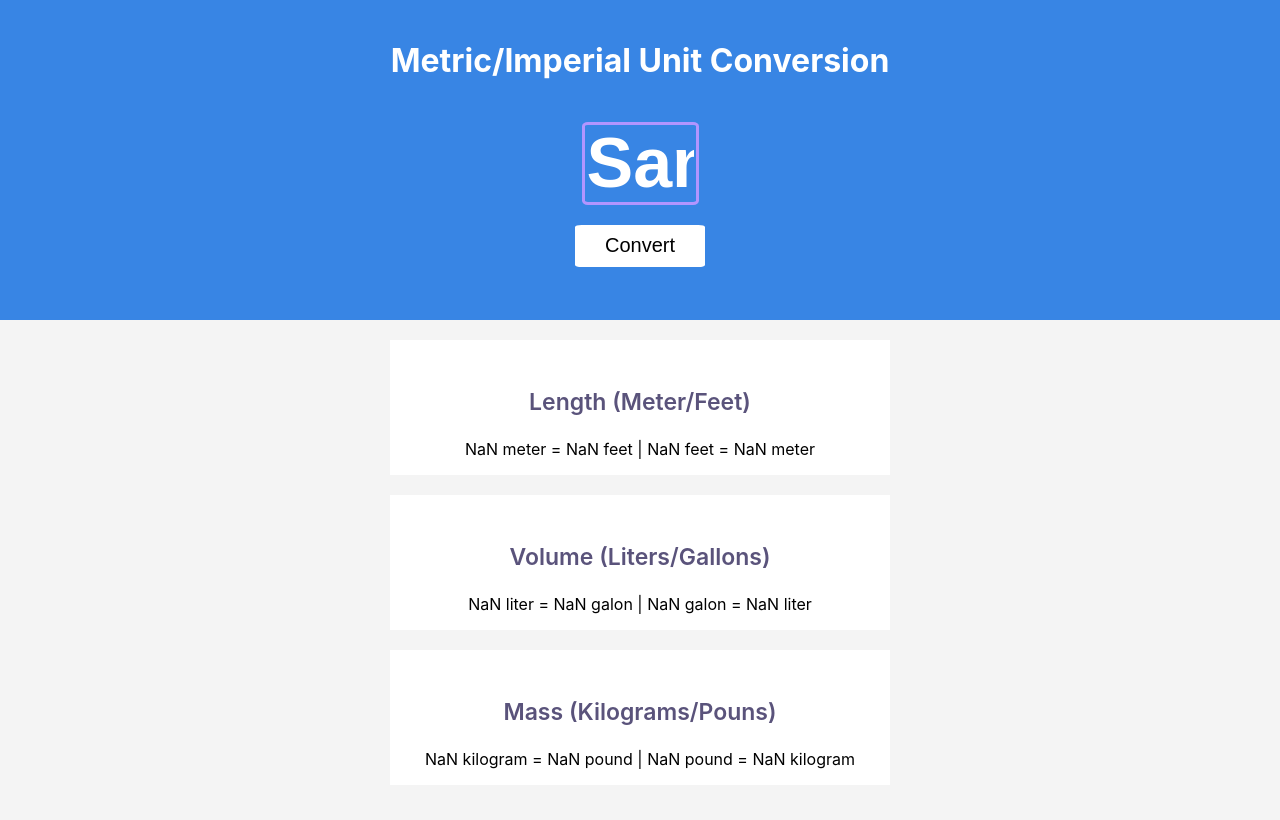
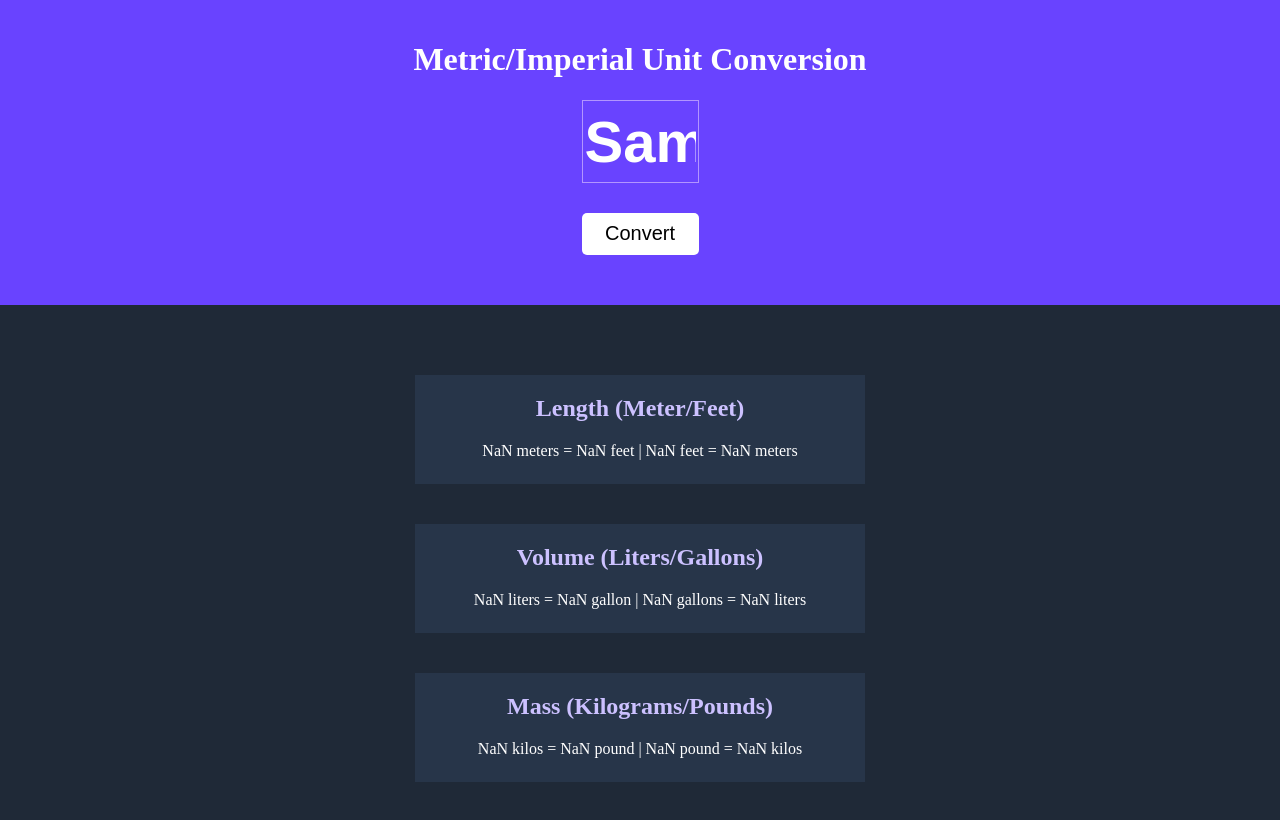
Before and after one commit to mo2men221/Unit-Converter, a website built with Vite: page index.html in a window 1280 px wide. Both pictures are taken after typing "Sample" into the empty fields and a click on the button "Convert". Built offline with nearby package versions, Linux system fonts and the light colour scheme.

Commit message:
new version

```diff
--- a/index.css
+++ b/index.css
@@ -1,58 +1,52 @@
 body {
-    font-family: "Inter", sans-serif;
     margin: 0;
-    padding:0;
+    background: #1F2937;
+}
+#hero{
+    background: #6943FF;
+    height: 285px;
+    color: white;
+    padding-top: 20px;
+    display: flex;
+    flex-direction: column;
+    align-items: center;
+}
+h1{
+    font-weight: bold;
+}
+#conversion-input{
+    height: 83px;
+    width: 117px;
+    background: none;
+    border: 1px solid #B295FF;
     text-align: center;
-    background: #F4F4F4;
+    color: white;
+    font-size: 58px;
+    font-weight: bold;
+    margin-bottom: 30px;
 }
-#hero-section{
+#conversion-btn{
+    width: 117px;
+    height: 42px;
+    background: white;
+    border: none;
+    border-radius: 5px;
+    font-size: 20px;
+}
+#calculation-section{
+    text-align: center;
+    margin: 50px;
     display: flex;
+    flex-direction: column;
     align-items: center;
-    flex-direction: column;
-    background: #3885e4;
-    height: 300px;
-    padding-top: 20px;
-    gap: 20px;
-    color: #ffff;
 }
-#unit{
-    background: none;
-    border: 3px solid #B295FF;
-    border-radius: 5%;
-    color: #ffff;
-    font-size: 70px;
-    font-weight: bold;
-    text-align: center;
-    width: 117px;
-    height: 83px;
+h2{
+    color: #CCC1FF;
 }
-#unitBtn{
-    font-size: 20px;
-    width: 130px;
-    height: 42px;
-    background: #ffff;
-    border: none;
-    border-radius: 5%;
+.calculation{
+    width: 450px;
+    height: 109px;
+    background: #273549;
+    margin: 20px;
+    color: white;
 }
-
-#conversion-section{
-
-    display: flex;
-    align-items: center;
-    flex-direction: column;
-    gap: 20px;
-    margin-top: 20px;
-    margin-bottom: 20px;
-}
-.unit-conversion{
-    background: white;
-    width: 500px;
-    height: 110px;
-    padding-top: 25px;
-
-}
-.Conversion{
-    color: #5A537B;
-    font-size: 23px;
-    font-weight: 600;
-}
--- a/index.html
+++ b/index.html
@@ -3,31 +3,27 @@
         <link rel="stylesheet" href="index.css">
     </head>
     <body>
+        <div id="hero">
+            <h1>Metric/Imperial Unit Conversion</h1>
+            <input type="text" id="conversion-input">
+            <button id="conversion-btn">Convert</button>
+        </div>
+        <div id="calculation-section">
+            <div id="length" class="calculation">
+                <h2>Length (Meter/Feet)</h2>
+                <p id="length-calc"></p>
+            </div>
 
-        <div id="hero-section">
-            <h1>Metric/Imperial Unit Conversion</h1>
-            <input type="text" id="unit">
-            <button id="unitBtn">Convert</button>
+            <div id="volume"class="calculation">
+                <h2>Volume (Liters/Gallons)</h2>
+                <p id="volume-calc"></p>
+            </div>
+
+            <div id="mass"class="calculation">
+                <h2>Mass (Kilograms/Pounds)</h2>
+                <p id="mass-calc"></p>
+            </div>
         </div>
-
-        <div id="conversion-section">
-            <div class="unit-conversion">
-            <h3 class="Conversion">Length (Meter/Feet)</h3>
-            <p id="length"></p>
-        </div>
-
-        <div class="unit-conversion">
-            <h3 class="Conversion">Volume (Liters/Gallons)</h3>
-            <p id="volume"></p>
-        </div>
-
-        <div class="unit-conversion">
-            <h3 class="Conversion">Mass (Kilograms/Pouns)</h3>
-            <p id="mass"></p>
-        </div>
-
-        </div>
-
         <script src="index.js"></script>
     </body>
 </html>
--- a/index.js
+++ b/index.js
@@ -3,30 +3,22 @@
 1 liter = 0.264 gallon
 1 kilogram = 2.204 pound
 */
-let unit = document.getElementById("unit")
-let unitBtn = document.getElementById("unitBtn")
-let length = document.getElementById("length")
-let volume = document.getElementById("volume")
-let mass = document.getElementById("mass")
+let conversionInput = document.getElementById("conversion-input")
+let lengthCalc = document.getElementById("length-calc")
+let volumeCalc = document.getElementById("volume-calc")
+let massCalc = document.getElementById("mass-calc")
 
 const meterToFeet = 3.281
 const literToGallon = 0.264
 const kilogramToPound = 2.204
 
-unitBtn.addEventListener("click", function(){
-    length.textContent = `
-    ${Number(unit.value)} meter = ${(Number(unit.value) * meterToFeet).toFixed(3)} feet
-    |
-    ${Number(unit.value)} feet = ${(Number(unit.value) / meterToFeet).toFixed(3)} meter
-    `
-    volume.textContent = `
-    ${Number(unit.value)} liter = ${(Number(unit.value) * literToGallon).toFixed(3)} galon
-    |
-    ${Number(unit.value)} galon = ${(Number(unit.value) / literToGallon).toFixed(3)} liter
-    `
-    mass.textContent = `
-    ${Number(unit.value)} kilogram = ${(Number(unit.value) * kilogramToPound).toFixed(3)} pound
-    |
-    ${Number(unit.value)} pound = ${(Number(unit.value) / kilogramToPound).toFixed(3)} kilogram
-    `
+const conversionBtn = document.getElementById("conversion-btn")
+
+
+conversionBtn.addEventListener("click",function(){
+    lengthCalc.textContent = `${Number(conversionInput.value)} meters = ${(Number(conversionInput.value) * meterToFeet).toFixed(3)} feet | ${Number(conversionInput.value)} feet = ${(Number(conversionInput.value)/meterToFeet).toFixed(3)} meters`
+
+    volumeCalc.textContent = `${Number(conversionInput.value)} liters = ${(Number(conversionInput.value) * literToGallon).toFixed(3)} gallon | ${Number(conversionInput.value)} gallons = ${(Number(conversionInput.value)/literToGallon).toFixed(3)} liters`
+
+    massCalc.textContent = `${Number(conversionInput.value)} kilos = ${(Number(conversionInput.value) * kilogramToPound).toFixed(3)} pound | ${Number(conversionInput.value)} pound = ${(Number(conversionInput.value)/kilogramToPound).toFixed(3)} kilos`
 })
--- a/package.json
+++ b/package.json
@@ -1,6 +1,6 @@
 {
   "name": "Scrim-s04ja66",
-  "description": "https://scrimba.com/fullstack-path-c0fullstack/~09t/s0oh7agk5j/head",
+  "description": "https://scrimba.com/fullstack-path-c0fullstack/~09t/s0aqbphpgk/head",
   "scripts": {
     "start": "vite",
     "dev": "vite",
```
Also changed, not shown: README.md.
